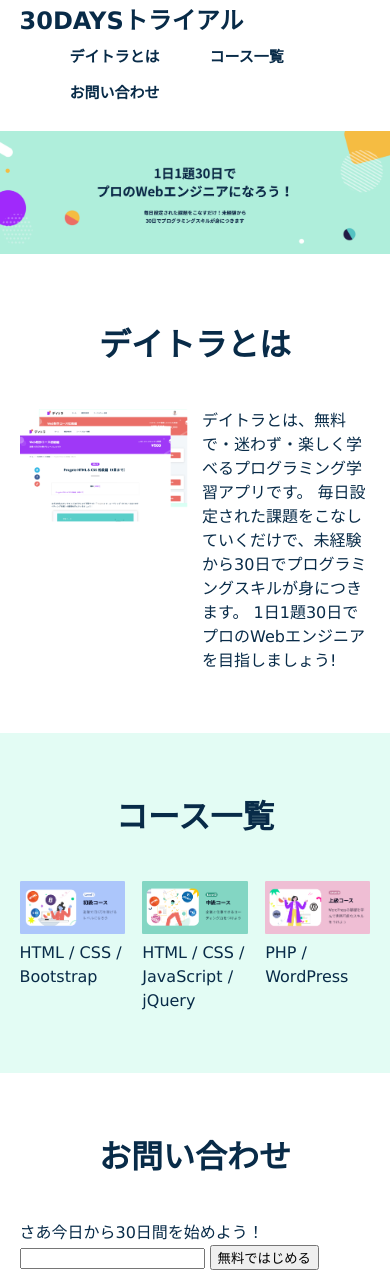
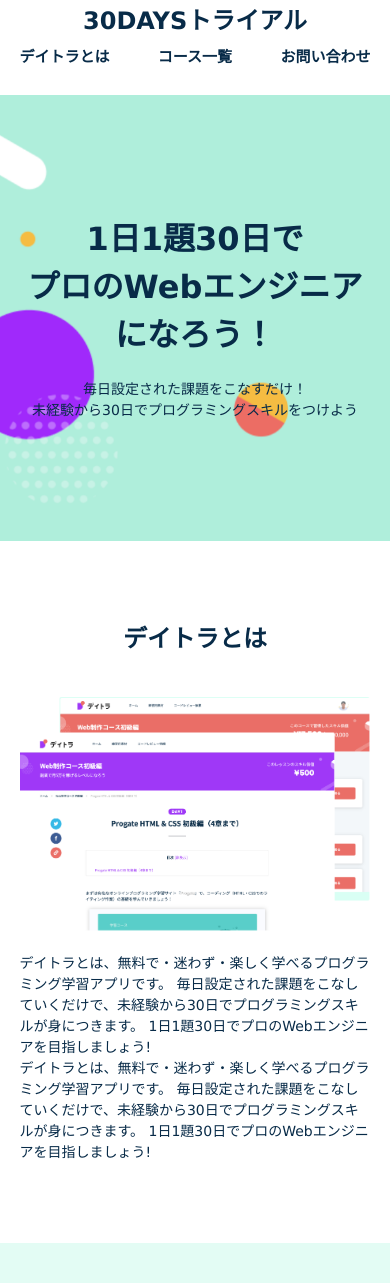
Before and after one commit to BBC-Radiance/trial, a plain HTML site: page 初級/practice/index.html in a window 390 px wide. Shown: the part 17-1300 px from the top of the page. Drawn offline with Linux system fonts and the light colour scheme.

Commit message:
web development practice

```diff
--- a/初級/practice/css/style.css
+++ b/初級/practice/css/style.css
@@ -15,7 +15,7 @@ a {
 }
 
 a:hover {
-  opacity: .7;
+  opacity: 0.7;
 }
 
 .container {
@@ -24,7 +24,7 @@ a:hover {
   margin: auto;
 }
 
-.clear:after {
+.clear::after {
   content: "";
   clear: both;
   display: block;
@@ -33,7 +33,6 @@ a:hover {
 /* =====================
 header
 ======================*/
-
 header {
   padding: 20px 0;
 }
@@ -43,7 +42,7 @@ header {
 }
 
 .header-right {
-  float: right
+  float: right;
 }
 
 .header-title {
@@ -64,9 +63,29 @@ header {
 }
 
 /* =====================
-section
+top
 ======================*/
+.top {
+  background-image: url(../img/main-vsual-nontitle.png);
+  background-size: cover;
+  padding: 80px 0;
+}
 
+.top-title {
+  font-size: 48px;
+  font-weight: bold;
+  text-align: center;
+  margin-bottom: 20px;
+}
+
+.top-subtitle {
+  font-size: 18px;
+  text-align: center;
+}
+
+/* =====================
+section共通クラス
+======================*/
 .section {
   padding: 60px 0;
 }
@@ -106,3 +125,169 @@ course
 .course-item {
   width: 30%;
 }
+
+/* =====================
+contact
+======================*/
+.contact-message {
+  text-align: center;
+  margin-bottom: 20px;
+}
+
+input[type="email"],
+input[type="text"] {
+  display: block;
+  width: 600px;
+  border: 3px solid #d8d8d8;
+  font-size: 18px;
+  margin: auto;
+  margin-bottom: 20px;
+  padding: 15px;
+  border-radius: 999px;
+}
+
+.btn {
+  display: inline-block;
+  padding: 20px 60px;
+  background-color: #082b48;
+  color: #fff;
+  font-size: 24px;
+  font-weight: bold;
+  border-radius: 4px;
+}
+
+.btn:hover {
+  opacity: 0.7;
+  cursor: pointer;
+}
+
+.btn-register {
+  background-color: #ec6d64;
+  display: block;
+  margin: auto;
+  border: none; /*⭕️自分で付け加えた */
+}
+
+/* =====================
+footer
+======================*/
+footer {
+  background-color: #082b48;
+  color: #fff;
+  padding: 20px 0;
+}
+
+.copyright {
+  text-align: right;
+  font-size: 12px;
+}
+
+/* =====================
+スマホ用の表示
+======================*/
+@media screen and (max-width: 767px) {
+  /* ウィンドウ幅が767px以下の場合に適用。「タブレットじゃなくなったら」(=「スマホになったら」) */
+  /* =====================
+  header
+  ======================*/
+  .header-left {
+    float: none;
+  }
+
+  .header-title {
+    text-align: center;
+  }
+
+  .header-right {
+    float: none;
+  }
+
+  .header-nav {
+    display: flex;
+    justify-content: space-between;
+  }
+
+  .header-nav-item {
+    float: none;
+    /* margin: auto; */
+    margin: 0;
+  }
+
+  .clear::after {
+  content: none;
+
+  }
+
+  /* =====================
+  top
+  ======================*/
+  .top {
+    padding: 120px 0;
+  }
+
+  .top-title {
+    font-size: 32px;
+  }
+
+  .top-subtitle {
+    font-size: 14px;
+  }
+
+  /* =====================
+  section共通クラス
+  ======================*/
+  .section {
+    padding: 80px 0;
+  }
+
+  .section-title {
+    font-size: 24px;
+  }
+
+  .section p {
+    font-size: 14px;
+  }
+
+  /* =====================
+  about
+  ======================*/
+  .about-left {
+    float: none;
+    width: 100%;
+    margin-bottom: 10px;
+  }
+
+  .about-right {
+    float: none;
+    width: 100%;
+  }
+
+  /* =====================
+  course
+  ======================*/
+  .course-wrapper {
+    flex-wrap: wrap;
+  }
+
+  .course-item {
+    width: 100%;
+    margin-bottom: 20px;
+  }
+
+  /* =====================
+  contact
+  ======================*/
+  input[type="text"],
+  input[type="email"] {
+    width: 100%;
+  }
+
+  /* =====================
+  footer
+  ======================*/
+  .copyright {
+    font-size: 10px;
+    float: none;
+    text-align: center;
+    }
+}
--- a/初級/practice/index.html
+++ b/初級/practice/index.html
@@ -33,7 +33,13 @@
     </header>
 
     <section class="top">
-            <img src="./img/main-vsual.png" alt="alt" />
+      <div class="container">
+        <p class="top-title">1日1題30日で<br />プロのWebエンジニアになろう！</p>
+        <p class="top-subtitle">
+          毎日設定された課題をこなすだけ！<br />
+          未経験から30日でプログラミングスキルをつけよう
+        </p>
+      </div>
     </section>
 
     <section class="about section">
@@ -43,6 +49,11 @@
           <img src="./img/about.png" alt="デイトラとは" />
         </div>
         <div class="about-right">
+          <p>
+            デイトラとは、無料で・迷わず・楽しく学べるプログラミング学習アプリです。
+            毎日設定された課題をこなしていくだけで、未経験から30日でプログラミングスキルが身につきます。
+            1日1題30日でプロのWebエンジニアを目指しましょう!
+          </p>
           <p>
             デイトラとは、無料で・迷わず・楽しく学べるプログラミング学習アプリです。
             毎日設定された課題をこなしていくだけで、未経験から30日でプログラミングスキルが身につきます。
@@ -75,14 +86,18 @@
     <section class="contact section">
       <div class="container">
         <h2 class="section-title">お問い合わせ</h2>
-                <p>さあ今日から30日間を始めよう！</p>
+        <p class="contact-message">さあ今日から30日間を始めよう！</p>
         <form action="#" method="post">
-                  <input type="email" name="email" id="email">
-                  <button type="submit">無料ではじめる</button>
+          <input type="email" name="email" id="email" placeholder="メールアドレス" />
+          <button type="submit" class="btn btn-register">無料ではじめる</button>
         </form>
       </div>
     </section>
 
-        <footer></footer>
+    <footer>
+      <div class="container clear">
+        <p class="copyright">Copyright(C) 2020 東京フリーランス ALL Rights Reserved.</p>
+      </div>
+    </footer>
   </body>
 </html>
```
Also changed, not shown: 3 other files. Lines whose indentation alone changed are shown as unchanged.
